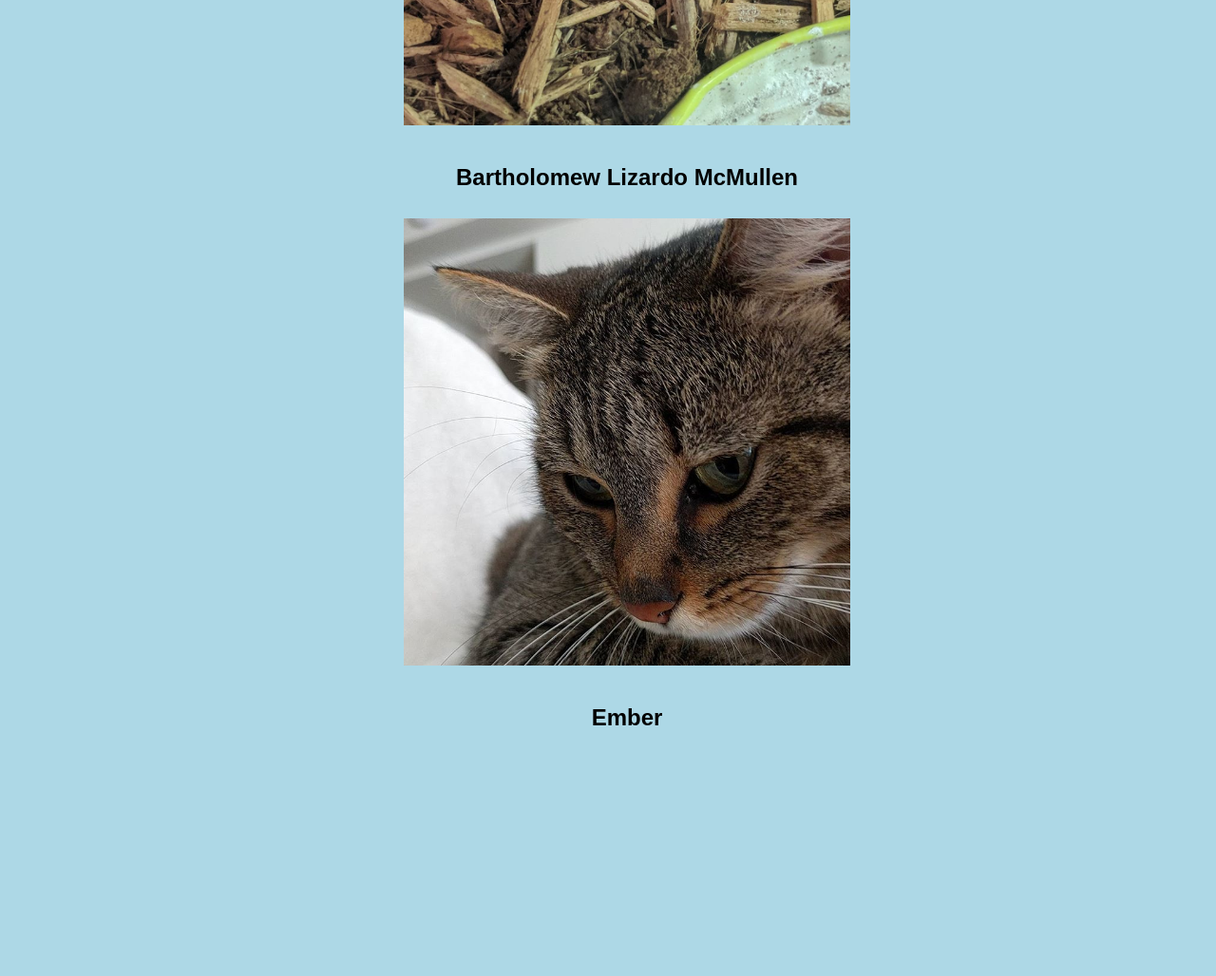
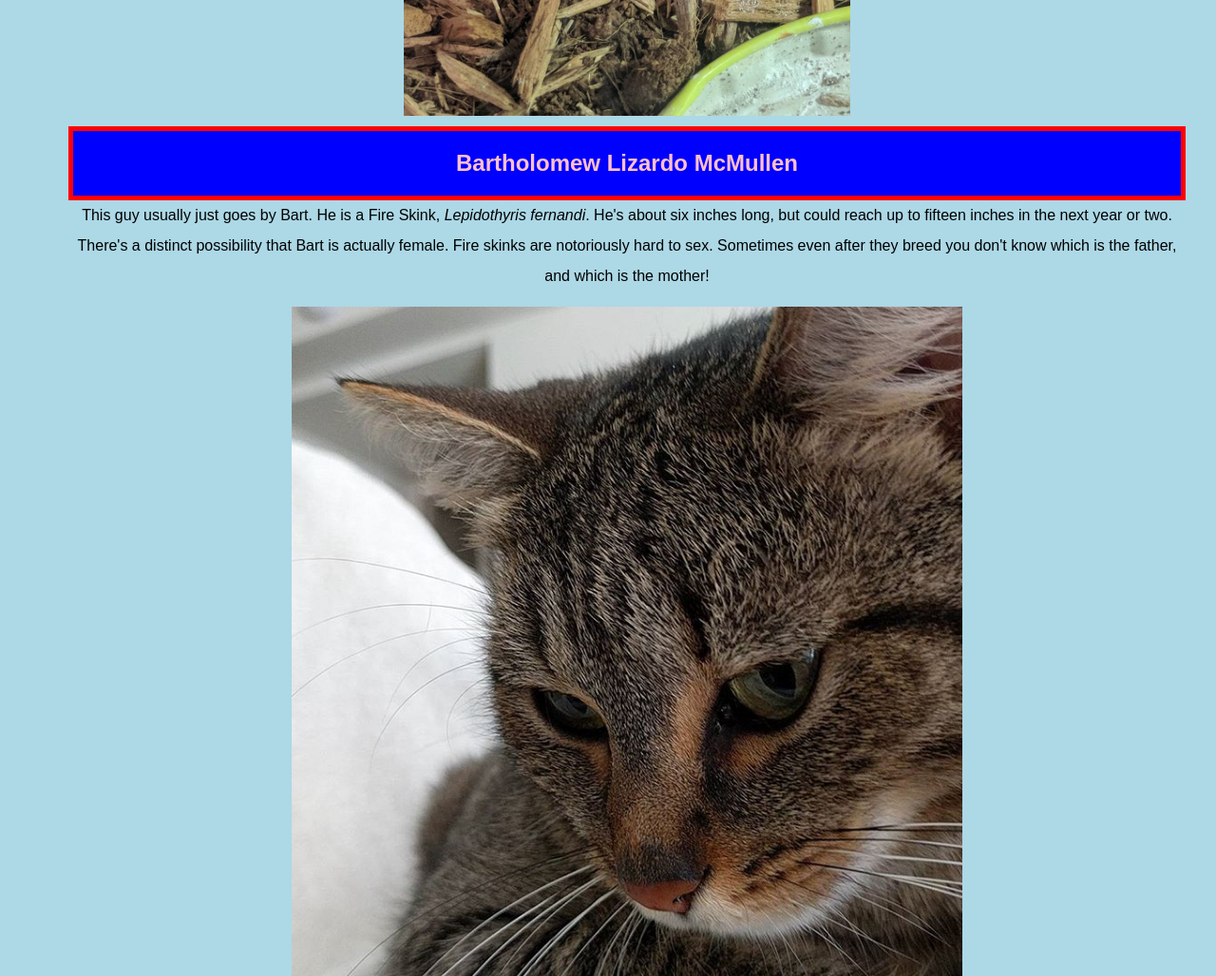
Before and after one commit to gabeo14/hobbies, a website: page public/Meet-the-crew.html in a window 1280 px wide. Shown: the part 1280-2308 px from the top of the page at 95% size. Before the commit the page ends 2060 px from the top, so only its background shows below. Drawn offline with Linux system fonts and the light colour scheme.

Commit message:
More css, added facts for cat and skink, used some id's

```diff
--- a/public/Meet-the-crew.html
+++ b/public/Meet-the-crew.html
@@ -28,7 +28,7 @@
     </p>
 
     <ul class="crew-list">
-        <li>
+        <li id="chomp-name">
             <img alt="California King Snake" src="./images/chomp.jpg">
             <h2>
                 Chomp
@@ -39,13 +39,24 @@
             common name kingsnake comes from the fact that they are known to eat other snakes, including rattlesnakes! They
             have a reputation of thinking everything is food. Can you tell why this one is named Chomp?
         </li>
-        <li>
+        <li id="bart-name">
             <img alt="Fire Skink" src="./images/bart.jpg">
             <h2>Bartholomew Lizardo McMullen</h2>
+            This guy usually just goes by Bart. He is a Fire Skink,
+            <em>Lepidothyris fernandi</em>. He's about six inches long, but could reach up to fifteen inches in the next
+            year or two. There's a distinct possibility that Bart is actually female. Fire skinks are notoriously hard to
+            sex. Sometimes even after they breed you don't know which is the father, and which is the mother!
         </li>
-        <li>
+        <li id="cat-pic">
             <img alt="Kitty Cat" src="./images/ember.jpg">
-            <h2>Ember</h2>
+            <h2 id="ember-name"> Ember</h2>
+            Ember is a domestic cat, <em>Felis catus</em> or <em>Felis silvestris catus</em>. Her picture is bigger than
+            the rest because she's a diva, and she'd be upset otherwise. She likes attention, but only on her terms. 1 pat
+            too many results in a swift bite to the hand. Domestic cats are one of the most succesful and widely established
+            predators on the planet. Feral cats, and pets that are allowed to free roam outdoors are devastating to wild
+            bird populations, which in turn effects the rest of the ecosystem around them. Also, when a cat brings you a
+            present, it's a sign of affection, as well as a sign that your cat thinks you might be stupid. They think that
+            you are incapable of hunting, so they bring you food, and will sometimes try to teach you to hunt!
         </li>
     </ul>
 
--- a/public/screen.css
+++ b/public/screen.css
@@ -41,6 +41,14 @@ h1 {
   text-align: center;
 }
 
+h2 {
+  margin: 0;
+  border: 5px solid red;
+  padding: 10px;
+  text-align: center;
+  background-color:blue;
+}
+
 a {
   font-size: 1.5em;
 }
@@ -67,3 +75,19 @@ footer {
 .nav-list li {
   display: inline;
 }
+
+#cat-pic img {
+  width: 60%;
+}
+
+#chomp-name h2 {
+  color: lime;
+}
+
+#bart-name h2 {
+  color: pink;
+}
+
+#ember-name {
+  color: turquoise;
+}
```
Also changed, not shown: public/index.html (+12 -1 lines).
